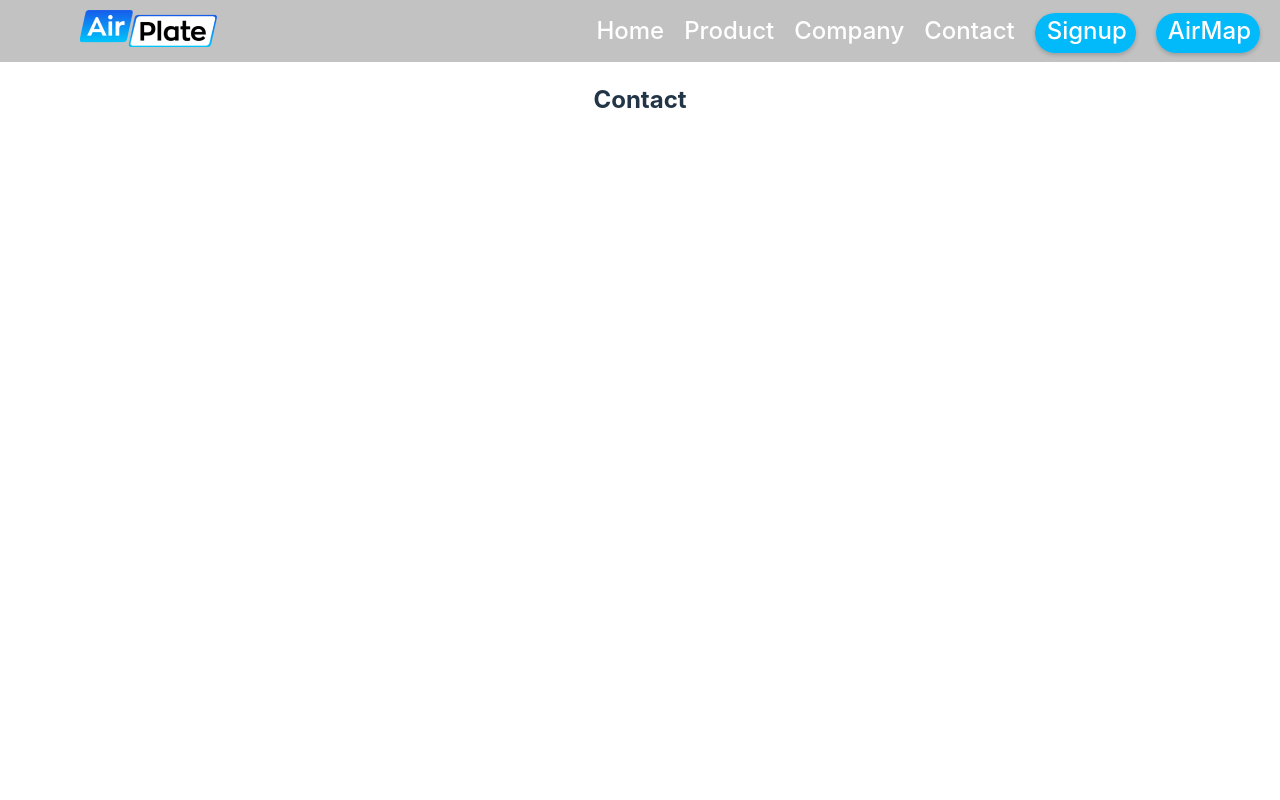
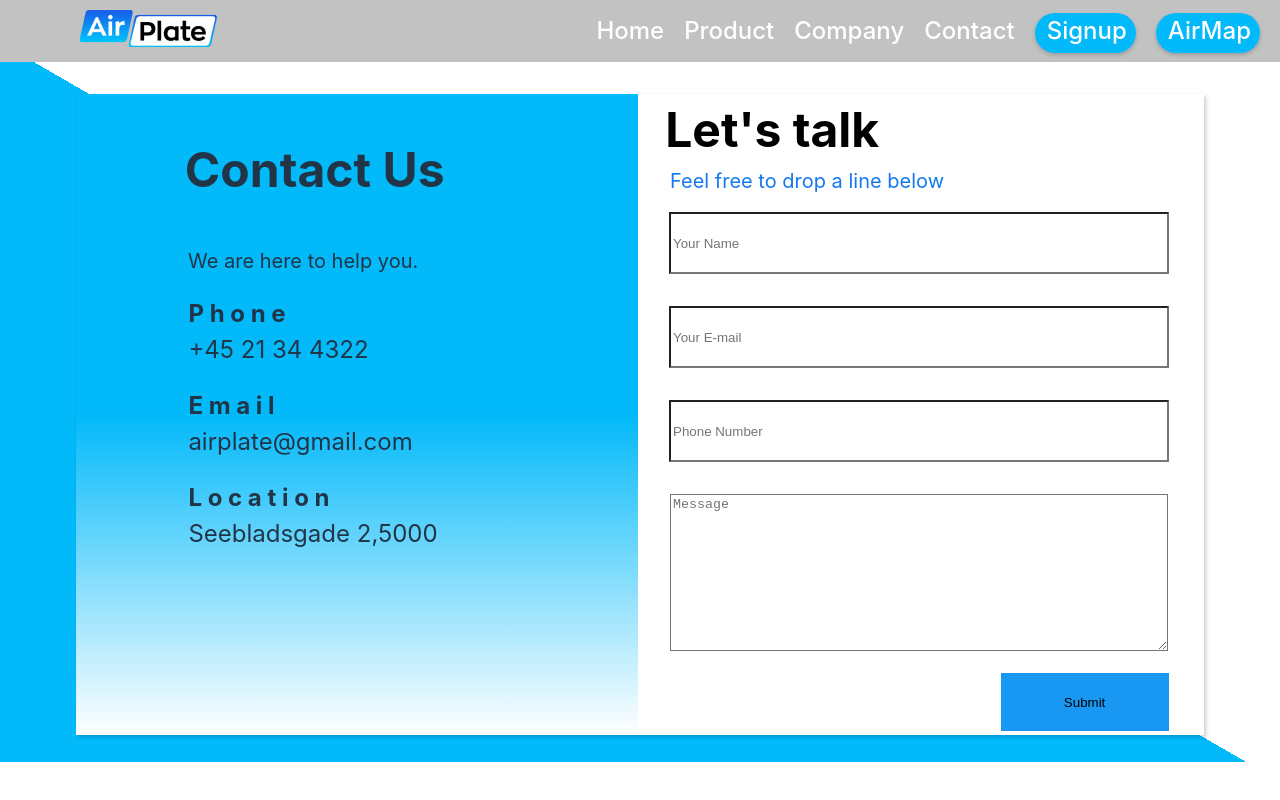
Before and after one commit to ThomasDallHenriksen/PBA-webudvikling, a React (Vite) app in the folder PBA-project/: page /Contact in a window 1280 px wide. Shown: the top 800 px of the page. Built offline with nearby package versions, Linux system fonts and the light colour scheme.

Commit message:
contact update

```diff
--- /dev/null
+++ b/PBA-project/src/assets/styles/contact.scss
@@ -0,0 +1,212 @@
+@import '../global/breakpoints.scss';
+@import '../main/colors.scss';
+
+html {
+    font-size: 16px;
+}
+
+.contact {
+    width: 100%;
+    height: auto;
+}
+
+.contact-info {
+    width: 100%;
+    height: 43.75rem;
+    display: flex;
+    justify-content: center;
+    background-color: #013A6B;
+    background-image: -webkit-linear-gradient(60deg, var(--color-skyblue) 50%, var(--color-white) 50%);
+
+    &__box {
+        width: 70.5rem;
+        height: 40.0625rem;
+        display: flex;
+        margin-top: 2rem;
+        box-shadow: 0.1rem 0.125rem 0.25rem rgba(0, 0, 0, 0.2);
+    }
+
+    &__left {
+        width: 35.125rem;
+        height: 40.0625rem;
+        background-image: linear-gradient(var(--color-skyblue), var(--color-skyblue), var(--color-white));
+    }
+
+    &__right {
+        width: 35.125rem;
+        height: 40.0625rem;
+        background-color: var(--color-white);
+    }
+}
+
+
+
+.contact-form {
+    width: 100%;
+    height: 100%;
+
+    &__name {
+        width: 30.75rem;
+        height: 3.5rem;
+        background-color: var(--color-white);
+        color: var(--color-black);
+        margin: 1rem;
+    }
+    &__email {
+        width: 30.75rem;
+        height: 3.5rem;
+        background-color: var(--color-white);
+        color: var(--color-black);
+        margin: 1rem;
+    }
+    &__phone {
+        width: 30.75rem;
+        height: 3.5rem;
+        background-color: var(--color-white);
+        color: var(--color-black);
+        margin: 1rem;
+    }
+    &__message {
+        width: 30.75rem;
+        height: 9.4375rem;
+        background-color: var(--color-white);
+        color: var(--color-black);
+        margin: 1rem;
+    }
+    &__submit {
+        width: 10.5rem;
+        height: 3.625rem;
+        background-color: #1897F3;
+        margin-left: 20.7rem;
+        border: none;
+    }
+}
+
+.contact-airplate {
+    width: 100%;
+h2 {
+    font-size: 3rem;
+    text-align: justify;
+    margin-left: 6.8rem;
+}
+p {
+    font-size: 1.25rem;
+    text-align: justify;
+    margin-left: 7rem;
+}
+}
+
+.phone {
+    display: flex;
+    text-align: justify;
+    margin-top: 1.25rem;
+
+&__icon {
+    width: 20%;
+}
+
+&__info {
+    width: 80%;
+    margin: 0;
+}
+&__info h4 {
+    font-size: 1.5rem;
+    font-weight: bold;
+    margin: 0;
+}
+&__info p {
+    font-size: 1.5rem;
+    margin: 0;
+}
+}
+
+.mail {
+    display: flex;
+    text-align: justify;
+    margin-top: 1.25rem;
+
+&__icon {
+    width: 20%;
+}
+
+&__info {
+    width: 80%;
+    margin: 0;
+}
+&__info h4 {
+    font-size: 1.5rem;
+    font-weight: bold;
+    margin: 0;
+}
+&__info p {
+    font-size: 1.5rem;
+    margin: 0;
+}
+}
+
+.location {
+    display: flex;
+    text-align: justify;
+    margin-top: 1.25rem;
+
+&__icon {
+    width: 20%;
+}
+
+&__info {
+    width: 80%;
+    margin: 0;
+}
+&__info h4 {
+    font-size: 1.5rem;
+    font-weight: bold;
+    margin: 0;
+}
+&__info p {
+    font-size: 1.5rem;
+    margin: 0;
+}
+}
+
+.contact-form h3 {
+    font-size: 3rem;
+    color: var(--color-black);
+    text-align: justify;
+    margin: 0;
+    padding-left: 1.7rem;
+}
+
+.contact-form p {
+    font-size: 1.25rem;
+    color: var(--color-blue);
+    text-align: justify;
+    margin: 0;
+    padding-left: 2rem;
+}
+
+.contact-personal {
+    width: 100%;
+    height: 40.0625rem;
+    background-color: var(--color-white);
+    color: #7B7979;
+    font-size: 4rem;
+
+&__founders {
+     display: flex;
+    justify-content: space-around;
+}
+
+&__director {
+    font-size: 1.5rem;
+}
+&__director p {
+    font-size: .9375rem;
+}
+
+&__ceo {
+    font-size: 1.5rem;
+}
+&__ceo p{
+    font-size: .9375rem;
+}
+}
--- a/PBA-project/src/pages/Contact.jsx
+++ b/PBA-project/src/pages/Contact.jsx
@@ -1,7 +1,110 @@
+import '../assets/global/breakpoints.scss'
+import '../assets/main/font.scss'
+import '../assets/styles/contact.scss';
+
 const Contact = () => {
     return (
         <div className="contact">
-            <h2>Contact</h2>
+            <div className="contact-info">
+                <div className='contact-info__box'>
+
+                    <div className="contact-info__left">
+                        <div className="contact-airplate">
+                            <h2>Contact Us</h2>
+                            <p>We are here to help you.</p>
+
+                            <div className="phone">
+                                <div className="phone__icon"></div>
+                                <div className="phone__info">
+                                    <h4>P h o n e</h4>
+                                    <p>+45 21 34 4322</p>
+                                </div>
+                            </div>
+
+                            <div className="mail">
+                                <div className="mail__icon"></div>
+                                <div className="mail__info">
+                                    <h4>E m a i l</h4>
+                                    <p>airplate@gmail.com</p>
+                                </div>
+                            </div>
+
+                            <div className="location">
+                                <div className="location__icon"></div>
+                                <div className="location__info">
+                                    <h4>L o c a t i o n</h4>
+                                    <p>Seebladsgade 2,5000</p>
+                                </div>
+                            </div>
+                        </div>
+                    </div>
+
+                    <div className="contact-info__right">
+
+                        <form className='contact-form'>
+                            <h3>Let's talk</h3>
+                            <p>Feel free to drop a line below</p>
+                            <input
+                                type='text'
+                                className='contact-form__name'
+                                placeholder='Your Name'
+                                name='name'
+                                required>
+                            </input>
+
+                            <input
+                                type='text'
+                                className='contact-form__email'
+                                placeholder='Your E-mail'
+                                name='email'
+                                required>
+                            </input>
+
+                            <input
+                                type='tel'
+                                className='contact-form__phone'
+                                placeholder='Phone Number'
+                                name='phone'>
+                            </input>
+
+                            <textarea
+                                name='message'
+                                className='contact-form__message'
+                                placeholder='Message'
+                                required>
+                            </textarea>
+
+                            <input
+                                type='submit'
+                                className='contact-form__submit'
+                                value='Submit'>
+                            </input>
+                        </form>
+                    </div>
+                </div>
+
+            </div>
+
+            <div className="contact-personal">
+                <h3>Other ways to get in touch</h3>
+                <div className="contact-personal__founders">
+                    <div className="contact-personal__director">
+                        <img src='../public/images/contactPage/director.png'></img>
+                        <h4>August Mader</h4>
+                        <p>Administrative Director</p>
+                        <p>august.mader@airplate.dk</p>
+                        <p>+45 31549731</p>
+
+                    </div>
+                <div className="contact-personal__ceo">
+                        <img src='../public/images/contactPage/founder.png'></img>
+                        <h4>Troels Andreasen</h4>
+                        <p>CTO, Co-founder</p>
+                        <p>troels.andreasen@airplate.dk</p>
+                        <p>+45 22910043</p>
+                    </div>
+                </div>
+            </div>
         </div>
     );
 }
```
Also changed, not shown: PBA-project/public/images/contactPage/director.png (added), PBA-project/public/images/contactPage/founder.png (added).
